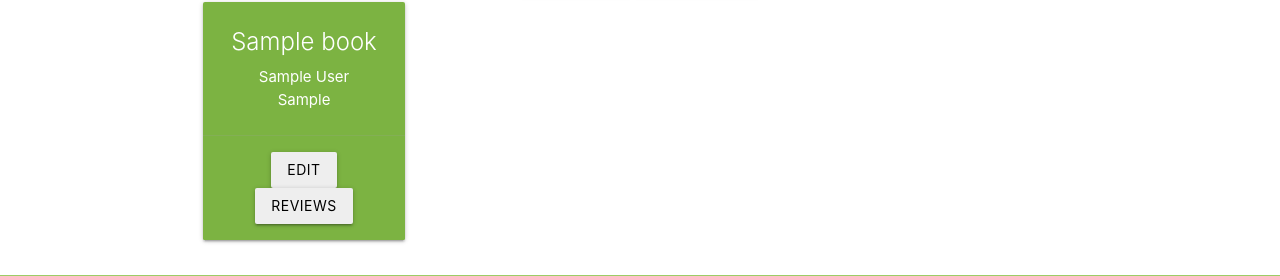
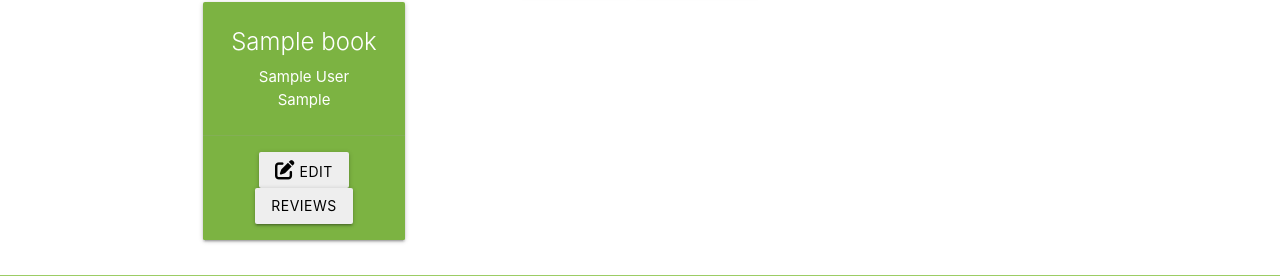
Before and after one commit to JCook22/camberley-book-buddies, a Flask app: page /library in a window 1280 px wide. Shown: the part 340-616 px from the top of the page. Run offline with Flask 2, Linux system fonts and the light colour scheme; tables that the repository leaves empty hold one stand-in row (values such as "Sample post").

Commit message:
Add edit icon to edit book links

```diff
--- a/camberleybookbuddies/templates/library.html
+++ b/camberleybookbuddies/templates/library.html
@@ -22,7 +22,7 @@
                     <p>{{ book.book_genre }}</p>
                 </div>
                 <div class="card-action">
-                    <a href="{{ url_for('edit_book', book_id=book.id) }}" class="btn grey lighten-3 black-text">Edit</a>
+                    <a href="{{ url_for('edit_book', book_id=book.id) }}" class="btn grey lighten-3 black-text"><i class="fa-solid fa-pen-to-square"></i> Edit</a>
                     <a href="{{ url_for('reviews') }}" class="btn grey lighten-3 black-text">Reviews</a>
                 </div>
             </div>
```
Also changed, not shown: README.md.
